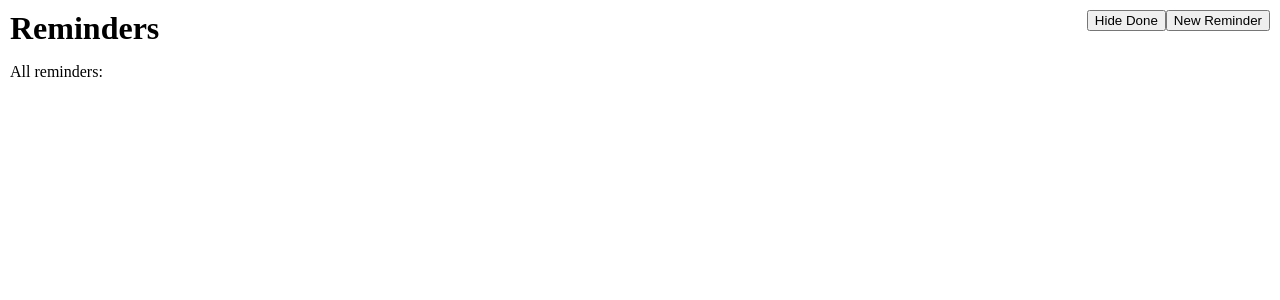
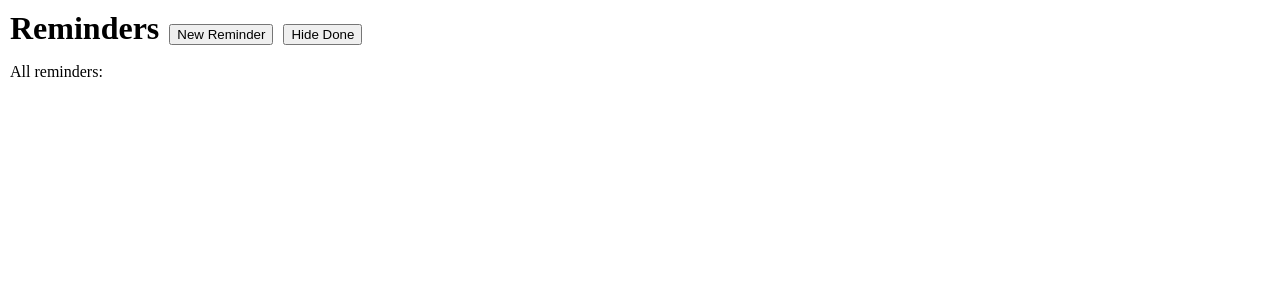
Before and after one commit to gpratte/react-todo-list, a React (Create React App) app: page / in a window 1280 px wide. Shown: the top 300 px of the page. Built offline with nearby package versions, Linux system fonts and the light colour scheme.

Commit message:
css for the header buttons

```diff
--- a/src/App.css
+++ b/src/App.css
@@ -6,5 +6,5 @@ ul {
   padding: 0px;
 }
 .header-item {
-  float: right;
+  margin-left: 10px;
 }
```
